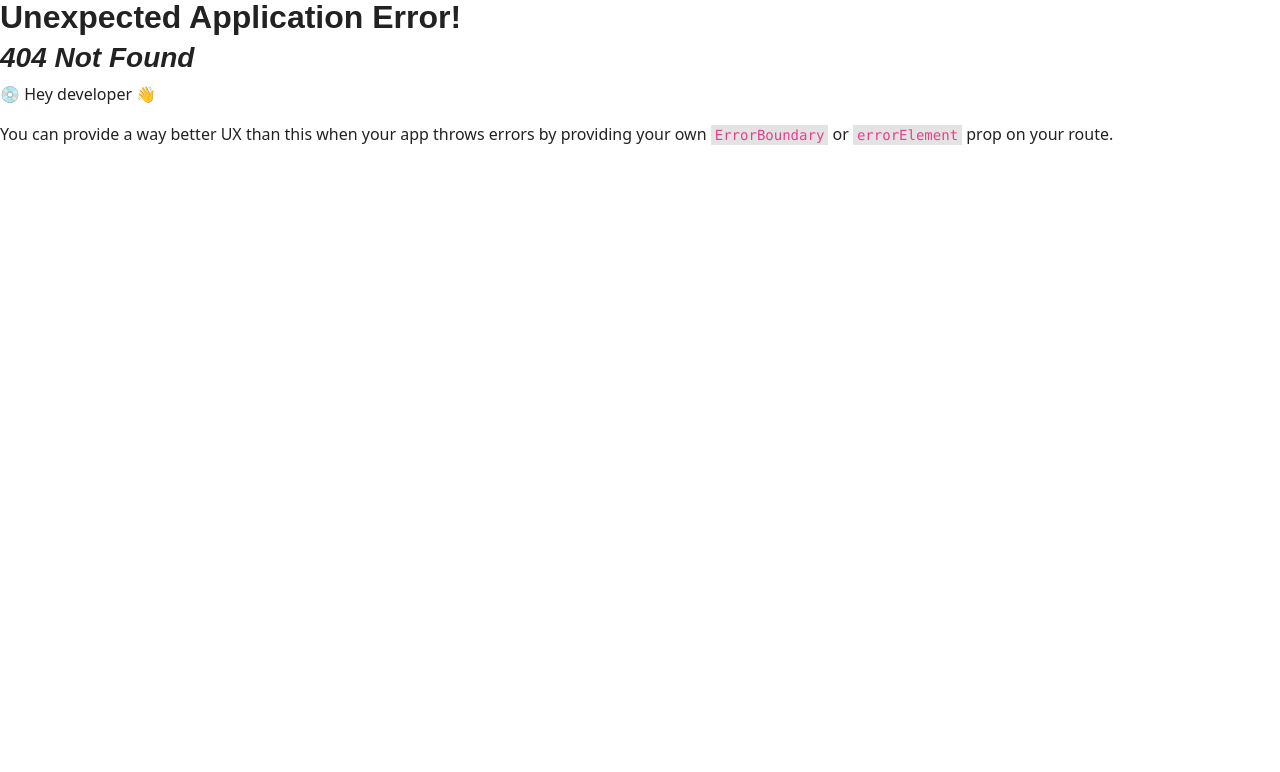
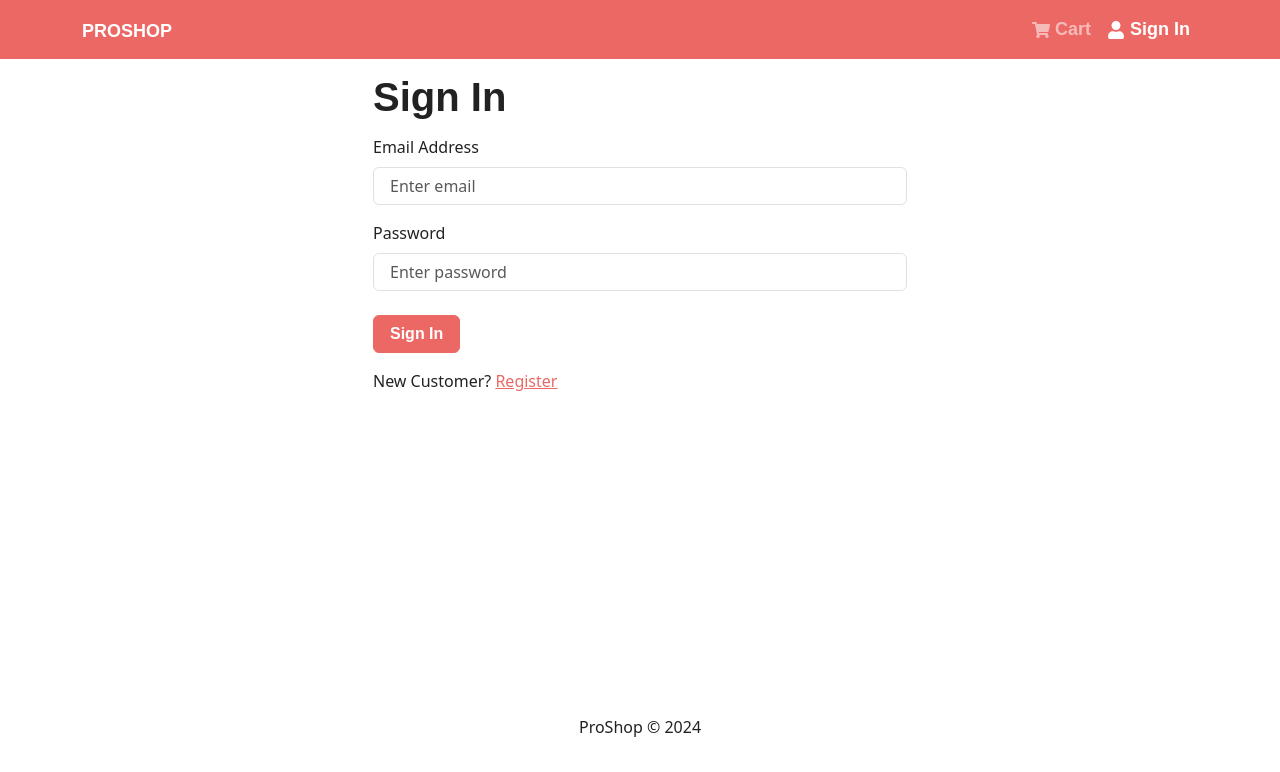
Before and after one commit to BokaiWang/proshop-v2, a React (Create React App) app in the folder frontend/: page /login in a window 1280 px wide. Before the commit this address had no page. Shown: the top 772 px of the page. Built offline with nearby package versions, Linux system fonts and the light colour scheme; a web font is replaced by a local one.

Commit message:
Build Login page; install react-hook-form and zod

```diff
--- a/frontend/package.json
+++ b/frontend/package.json
@@ -19,6 +19,7 @@
     "react": "^18.2.0",
     "react-bootstrap": "^2.10.2",
     "react-dom": "^18.2.0",
+    "react-hook-form": "^7.53.2",
     "react-icons": "^5.1.0",
     "react-redux": "^9.1.2",
     "react-router-bootstrap": "^0.26.2",
@@ -26,7 +27,8 @@
     "react-scripts": "5.0.1",
     "sass": "^1.75.0",
     "typescript": "^4.9.5",
-    "web-vitals": "^2.1.4"
+    "web-vitals": "^2.1.4",
+    "zod": "^3.23.8"
   },
   "scripts": {
     "start": "react-scripts start",
--- /dev/null
+++ b/frontend/src/components/FormContainer.tsx
@@ -0,0 +1,16 @@
+import { FC, PropsWithChildren } from "react";
+import { Col, Container, Row } from "react-bootstrap";
+
+const FormContainer: FC<PropsWithChildren> = ({ children }) => {
+  return (
+    <Container>
+      <Row className="justify-content-md-center">
+        <Col xs={12} md={6}>
+          {children}
+        </Col>
+      </Row>
+    </Container>
+  );
+};
+
+export default FormContainer;
--- a/frontend/src/index.tsx
+++ b/frontend/src/index.tsx
@@ -15,6 +15,7 @@ import ProductDetailsPage from "./pages/ProductDetailsPage";
 import reportWebVitals from "./reportWebVitals";
 import store from "./store";
 import CartPage from "./pages/CartPage";
+import LoginPage from "./pages/LoginPage";
 
 const router = createBrowserRouter(
   createRoutesFromElements(
@@ -22,6 +23,7 @@ const router = createBrowserRouter(
       <Route index={true} path="/" element={<HomePage />} />
       <Route path="/products/:id" element={<ProductDetailsPage />} />
       <Route path="/cart" element={<CartPage />} />
+      <Route path="/login" element={<LoginPage />} />
     </Route>
   )
 );
--- /dev/null
+++ b/frontend/src/pages/LoginPage.tsx
@@ -0,0 +1,54 @@
+import React from "react";
+import FormContainer from "../components/FormContainer";
+import { Button, Col, Form, Row } from "react-bootstrap";
+import { SubmitHandler, useForm } from "react-hook-form";
+import { z } from "zod";
+import { Link } from "react-router-dom";
+
+const FormSchema = z.object({
+  email: z.string().email(),
+  password: z.string(),
+});
+
+type FormValues = z.infer<typeof FormSchema>;
+
+const LoginPage = () => {
+  const { register, handleSubmit } = useForm<FormValues>();
+
+  const submitHandler: SubmitHandler<FormValues> = (values) => {
+    console.log("submit");
+  };
+  return (
+    <FormContainer>
+      <h1>Sign In</h1>
+      <Form onSubmit={handleSubmit(submitHandler)}>
+        <Form.Group controlId="email" className="my-3">
+          <Form.Label>Email Address</Form.Label>
+          <Form.Control
+            type="email"
+            placeholder="Enter email"
+            {...register("email")}
+          ></Form.Control>
+        </Form.Group>
+        <Form.Group controlId="password" className="my-3">
+          <Form.Label>Password</Form.Label>
+          <Form.Control
+            type="password"
+            placeholder="Enter password"
+            {...register("password")}
+          ></Form.Control>
+        </Form.Group>
+        <Button type="submit" variant="primary" className="mt-2">
+          Sign In
+        </Button>
+      </Form>
+      <Row className="py-3">
+        <Col>
+          New Customer? <Link to="/register">Register</Link>
+        </Col>
+      </Row>
+    </FormContainer>
+  );
+};
+
+export default LoginPage;
```
Also changed, not shown: 1 other file (tests, documents, lock files or other folders).
